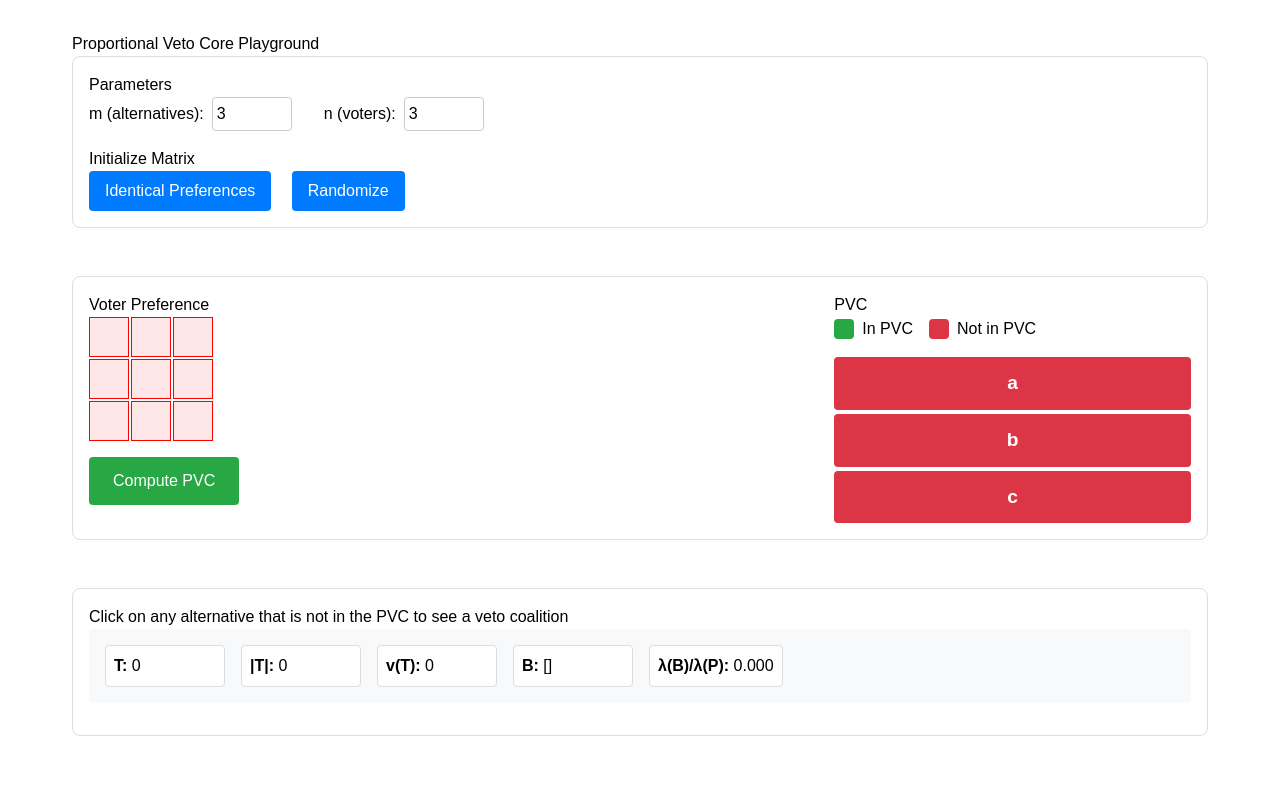
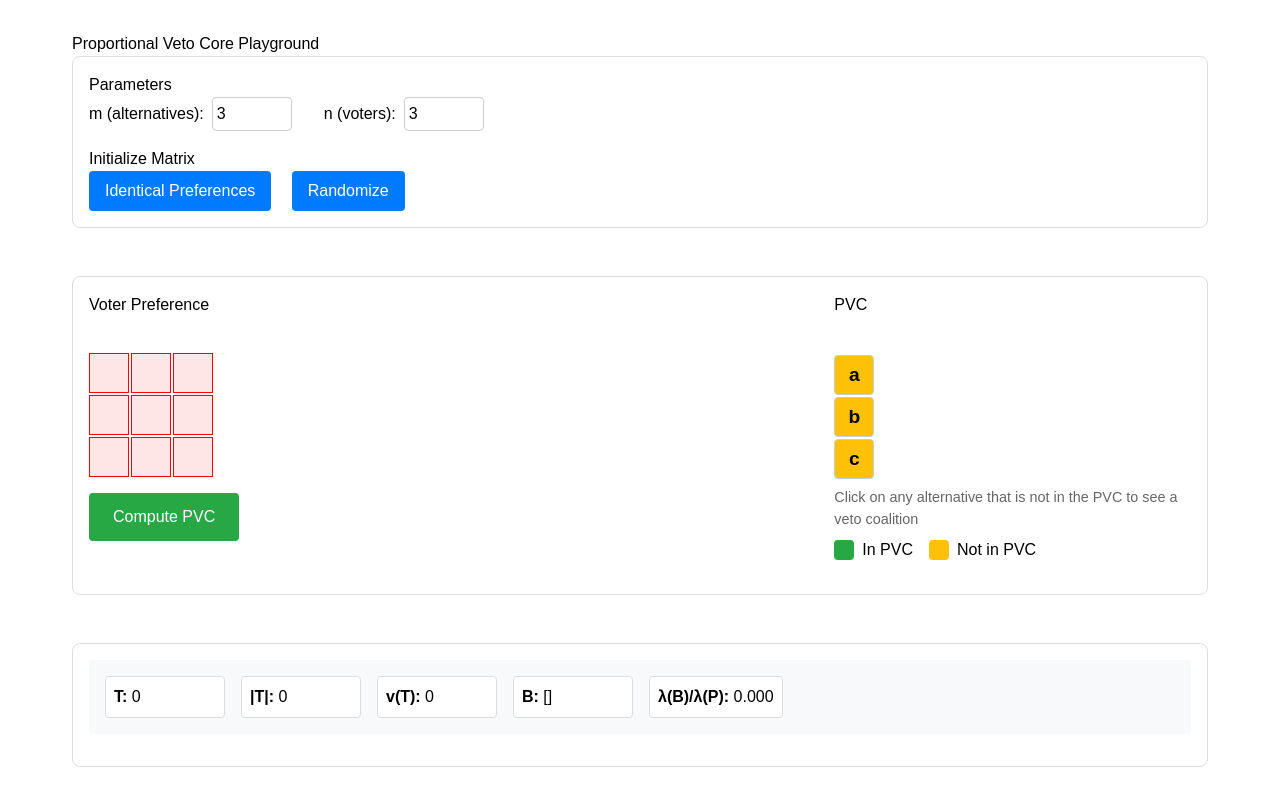
Before and after one commit to jeqcho/pvc-playground, a SvelteKit app: page / in a window 1280 px wide. Shown: the top 806 px of the page. Built offline with nearby package versions, Linux system fonts and the light colour scheme.

Commit message:
more cosmetic changes

```diff
--- a/src/routes/+page.svelte
+++ b/src/routes/+page.svelte
@@ -156,7 +156,9 @@
 		<div class="two-columns">
 			<!-- Left: Voter Preference Matrix -->
 			<div class="column">
-				<h3>Voter Preference</h3>
+				<div class="column-header">
+					<h3>Voter Preference</h3>
+				</div>
 				<div class="matrix">
 					{#each preferences as row, rowIndex}
 						<div class="matrix-row">
@@ -181,14 +183,8 @@
 
 			<!-- Right: PVC Display -->
 			<div class="column">
-				<h3>PVC</h3>
-				<div class="legend">
-					<span class="legend-item">
-						<span class="color-box green"></span> In PVC
-					</span>
-					<span class="legend-item">
-						<span class="color-box red"></span> Not in PVC
-					</span>
+				<div class="column-header">
+					<h3>PVC</h3>
 				</div>
 				<div class="pvc-list">
 					{#each getAlternatives() as alternative}
@@ -205,13 +201,21 @@
 						</div>
 					{/each}
 				</div>
+				<p class="instruction">Click on any alternative that is not in the PVC to see a veto coalition</p>
+				<div class="legend">
+					<span class="legend-item">
+						<span class="color-box green"></span> In PVC
+					</span>
+					<span class="legend-item">
+						<span class="color-box yellow"></span> Not in PVC
+					</span>
+				</div>
 			</div>
 		</div>
 	</section>
 
 	<!-- Section 3: Veto Coalition Dashboard -->
 	<section class="section">
-		<h3>Click on any alternative that is not in the PVC to see a veto coalition</h3>
 
 		<div class="dashboard">
 			<div class="dashboard-item">
@@ -299,6 +303,13 @@
 		gap: 2rem;
 	}
 
+	.column-header {
+		min-height: 60px;
+		display: flex;
+		flex-direction: column;
+		justify-content: flex-start;
+	}
+
 	.matrix {
 		display: flex;
 		flex-direction: column;
@@ -331,15 +342,13 @@
 	}
 
 	.matrix-cell.selected-alternative {
-		background-color: #dc3545;
-		color: white;
-		font-weight: bold;
+		background-color: #ffc107;
 	}
 
 	.matrix-cell.preferred-alternative {
-		background-color: #007bff;
-		color: white;
+		border: 3px solid #007bff;
 		border-radius: 50%;
+		background-color: transparent;
 	}
 
 	.compute-btn {
@@ -368,6 +377,12 @@
 		gap: 0.5rem;
 	}
 
+	.instruction {
+		font-size: 0.9rem;
+		color: #666;
+		margin: 0.5rem 0;
+	}
+
 	.color-box {
 		width: 20px;
 		height: 20px;
@@ -378,24 +393,30 @@
 		background: #28a745;
 	}
 
-	.color-box.red {
-		background: #dc3545;
+	.color-box.yellow {
+		background: #ffc107;
 	}
 
 	.pvc-list {
 		display: flex;
 		flex-direction: column;
-		gap: 4px;
+		gap: 2px;
+		margin-top: 2px;
 	}
 
 	.pvc-item {
-		padding: 0.75rem;
+		width: 40px;
+		height: 40px;
+		display: flex;
+		align-items: center;
+		justify-content: center;
 		text-align: center;
 		font-size: 1.2rem;
 		font-weight: bold;
 		border-radius: 4px;
 		cursor: pointer;
 		transition: all 0.2s;
+		border: 1px solid #ccc;
 	}
 
 	.pvc-item.in-pvc {
@@ -404,12 +425,12 @@
 	}
 
 	.pvc-item.not-in-pvc {
-		background: #dc3545;
-		color: white;
+		background: #ffc107;
+		color: black;
 	}
 
 	.pvc-item.not-in-pvc:hover {
-		background: #c82333;
+		background: #e0a800;
 	}
 
 	.pvc-item.highlighted {
```
